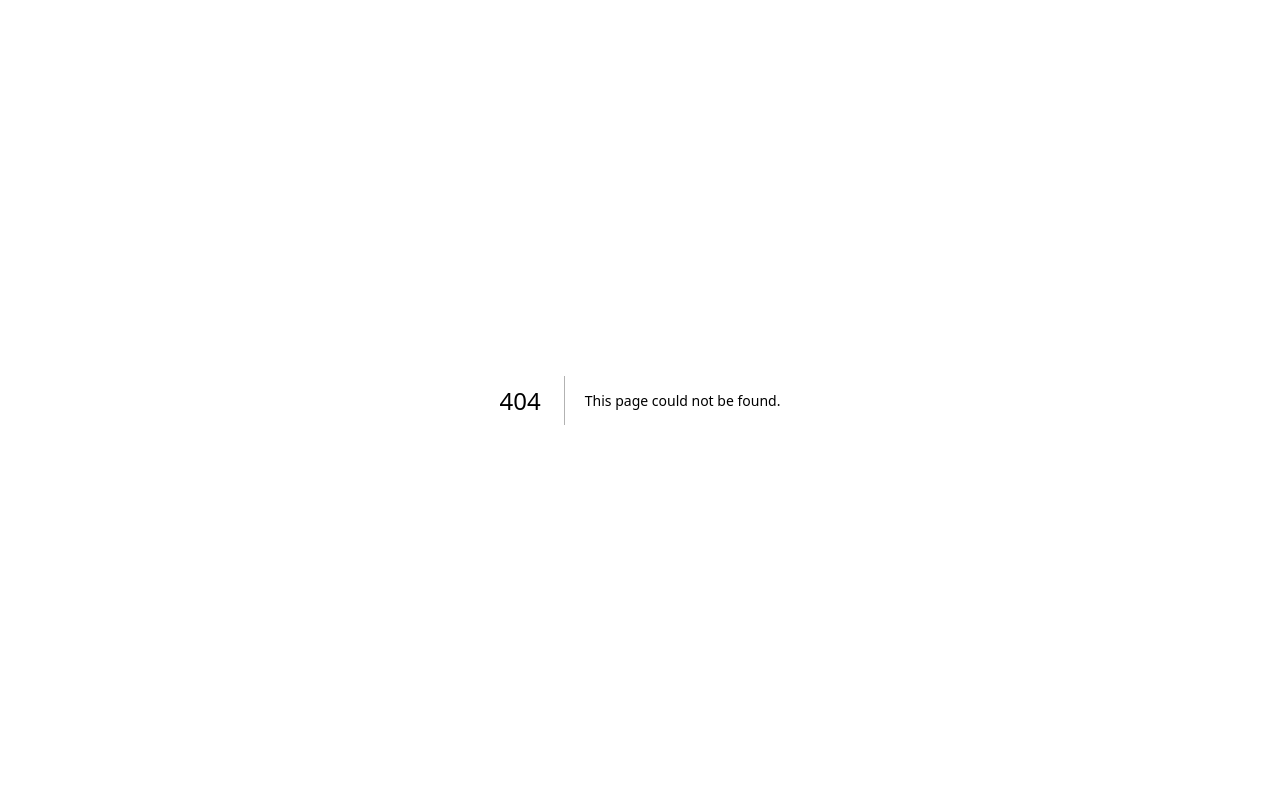
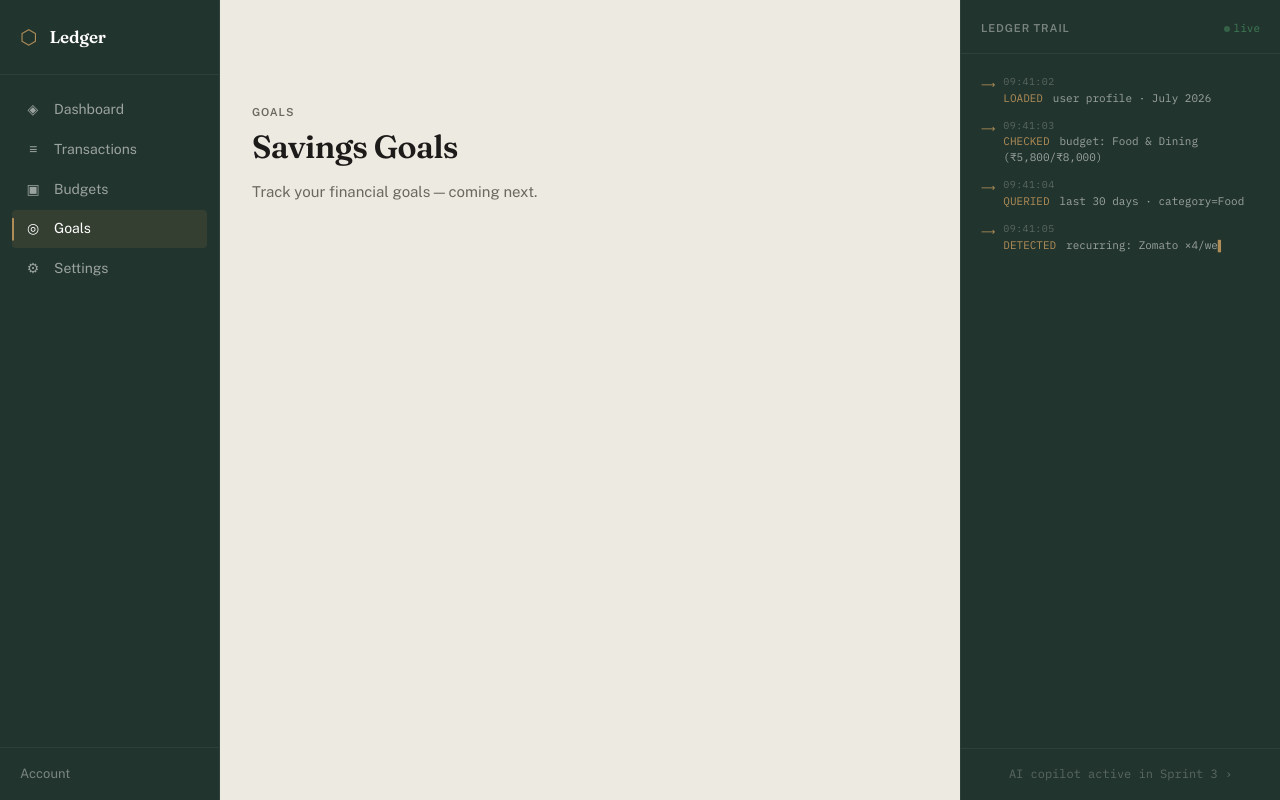
Before and after one commit to TheRoyal52/finance-copilot, a Next.js app: page /goals in a window 1280 px wide. Before the commit this address had no page. Built offline with nearby package versions, Linux system fonts and the light colour scheme.

Commit message:
refactor: route group (protected) — shared layout for all protected pages, fix 404s

```diff
--- /dev/null
+++ b/app/(protected)/goals/page.tsx
@@ -0,0 +1,12 @@
+// app/goals/page.tsx
+export const metadata = { title: "Goals — Finance Copilot" };
+
+export default function GoalsPage() {
+  return (
+    <div className="stub-page">
+      <p className="label">Goals</p>
+      <h1 className="stub-title display">Savings Goals</h1>
+      <p className="stub-desc muted">Track your financial goals — coming next.</p>
+    </div>
+  );
+}
--- a/app/globals.css
+++ b/app/globals.css
@@ -688,3 +688,22 @@ td {
   .trail-pulse  { animation: none; opacity: 1; }
   .trail-cursor { animation: none; }
 }
+
+/* ================================================================
+   STUB / COMING SOON PAGES
+   ================================================================ */
+.stub-page {
+  padding-top: var(--space-16);
+  max-width: 480px;
+}
+
+.stub-title {
+  font-size: 2rem;
+  color: var(--ink);
+  margin: var(--space-2) 0 var(--space-4);
+}
+
+.stub-desc {
+  font-size: 0.9375rem;
+  line-height: 1.6;
+}
```
Also changed, not shown: app/(protected)/budgets/page.tsx (added, +12 -0 lines), app/(protected)/settings/page.tsx (added, +12 -0 lines), app/(protected)/transactions/page.tsx (added, +13 -0 lines), app/(protected)/dashboard/page.tsx (renamed from app/dashboard/page.tsx), app/(protected)/layout.tsx (renamed from app/dashboard/layout.tsx).
